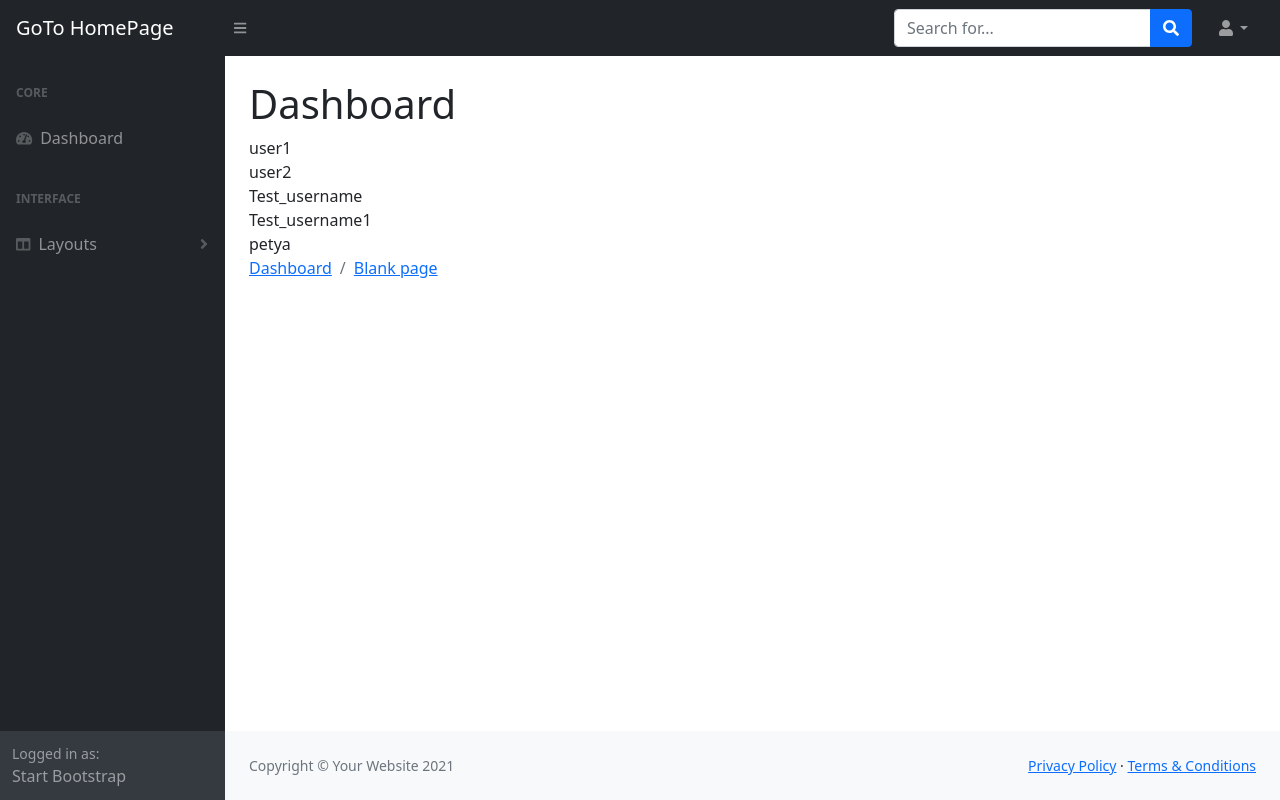
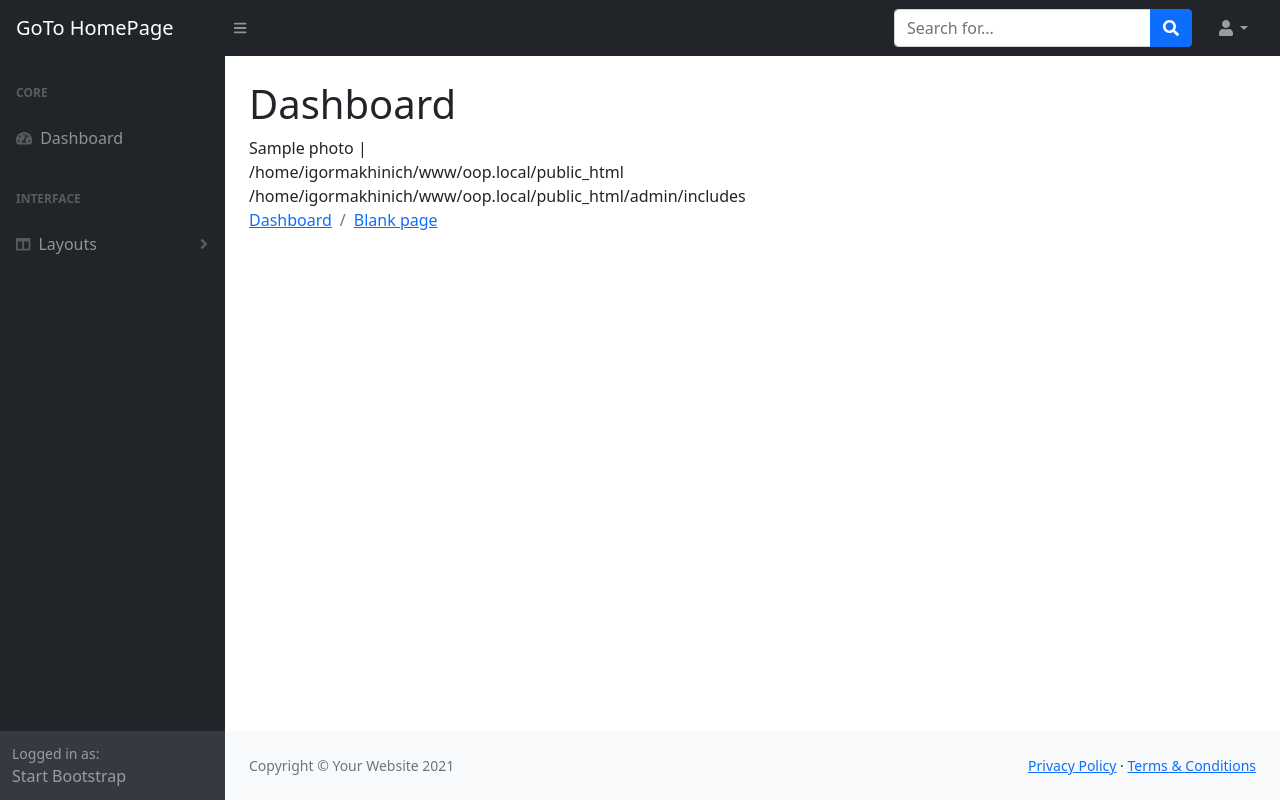
Before and after one commit to IgorMakhinich/phpGallery, a PHP site: page /admin/index.php in a window 1280 px wide. Run offline with PHP 8.4, Linux system fonts and the light colour scheme; the visitor is signed in with stand-in values (Sample User, id 1); data comes from the database, SQL or seed files in the repository; tables that the repository leaves empty hold one stand-in row (values such as "Sample post"); some libraries are stand-ins or nearby versions.

Commit message:
photos class | upload form

```diff
--- a/admin/includes/admin_content.php
+++ b/admin/includes/admin_content.php
@@ -4,20 +4,41 @@
       <div class="container-fluid px-4">
          <h1 class="mt-4">Dashboard</h1>
          <?php
-            $user = new User();
+            // $user = new User();
+            // $user->username = "petya";
+            // $user->password = "123";
+            // $user->first_name = "Patochnik";
+            // $user->last_name = "Petrov";
+            // $user->save();
 
-            $user->username = "petya";
-            $user->password = "123";
-            $user->first_name = "Patochnik";
-            $user->last_name = "Petrov";
+            // $user = User::find_by_id(5);
+            // $user->delete();
+            // print_r($user);
+            // $user->delete();
 
-            $user->save();
+            // $users = User::find_all();
+            // foreach ($users as $user){
+            //    echo "{$user->username} | {$user->id} <br>";
+            // }
 
-            $users = User::find_all();
+            // $photo = new Photo();
+            // $photo->title = "test_photo";
+            // $photo->description = "test_photo_descr";
+            // $photo->filename = "image2.jpg";
+            // $photo->type = "image";
+            // $photo->size = "10";
+            // $photo->save();
 
-            foreach ($users as $user){
-               echo "{$user->username} <br>";
+            $photos = Photo::find_all();
+            foreach ($photos as $photo){
+               echo "{$photo->title} | {$photo->photo_id} <br>";
             }
+
+            echo SITE_ROOT;
+            echo "<br>";
+            echo INCLUDES_PATH;
+
+
 
          ?>
          <ol class="breadcrumb mb-4">
--- a/admin/includes/init.php
+++ b/admin/includes/init.php
@@ -1,4 +1,10 @@
 <?php
+
+defined('DS') or define('DS', DIRECTORY_SEPARATOR);
+
+defined('SITE_ROOT') or define('SITE_ROOT', '/home/igormakhinich/www/oop.local/public_html');
+defined('INCLUDES_PATH') or define('INCLUDES_PATH', SITE_ROOT . '/admin/includes');
+
 require_once "functions.php";
 require_once "new_config.php";
 require_once "database.php";
--- a/admin/includes/photo.php
+++ b/admin/includes/photo.php
@@ -2,4 +2,73 @@
 
 class Photo extends Db_object
 {
+   protected static $db_table = "photos";
+   protected static $db_table_fields = array('photo_id', 'title', 'description', 'filename', 'type', 'size');
+   public $photo_id;
+   public $title;
+   public $description;
+   public $filename;
+   public $type;
+   public $size;
+
+   public $tmp_path;
+   public $upload_directory = "images";
+   public $errors = array();
+   public $uploads_error_array = array(
+      0 => 'There is no error, the file uploaded with success',
+      1 => 'Exceeds php.ini upload_max_filesize',
+      2 => 'The uploaded file exceeds the MAX_FILE_SIZE directive that was specified in the HTML form',
+      3 => 'The uploaded file was only partially uploaded',
+      4 => 'No file was uploaded',
+      6 => 'Missing a temporary folder',
+      7 => 'Failed to write file to disk.',
+      8 => 'A PHP extension stopped the file upload.',
+   );
+
+   // Passing $_FILES['upload_file'] as an argument
+
+   public function set_file($file)
+   {
+      if (empty($file) || !$file || is_array($file)) {
+         $this->errors[] = "There was no file upload here";
+         return false;
+      } elseif ($file['error'] != 0) {
+         $this->errors[] = $this->uploads_error_array[$file['error']];
+         return false;
+      } else {
+         $this->filename = basename($file['name']);
+         $this->tmp_path = $file['tmp_name'];
+         $this->type = $file['type'];
+         $this->size = $file['size'];
+      }
+   }
+
+   public function save()
+   {
+      if ($this->photo_id) {
+         $this->update();
+      } else {
+         if (!empty($this->errors)) {
+            return false;
+         }
+         if (empty($this->filename) || empty($this->tmp_path)) {
+            $this->errors[] = "The file was not available";
+            return false;
+         }
+         $target_path = SITE_ROOT . DS . "admin" . DS . $this->upload_directory . DS . $this->filename;
+         if (file_exists($target_path)) {
+            $this->errors[] = "The file {$this->filename} already exists";
+            return false;
+         }
+         if (move_uploaded_file($this->tmp_path, $target_path)) {
+            if ($this->create()) {
+               unset($this->tmp_path);
+               return true;
+            }
+         } else {
+            $this->erros[] = "The file directory probably does not have permission";
+            return false;
+         }
+      }
+   }
 }
```
Also changed, not shown: admin/includes/test.php (+2 -46 lines), admin/upload.php (+15 -4 lines).
